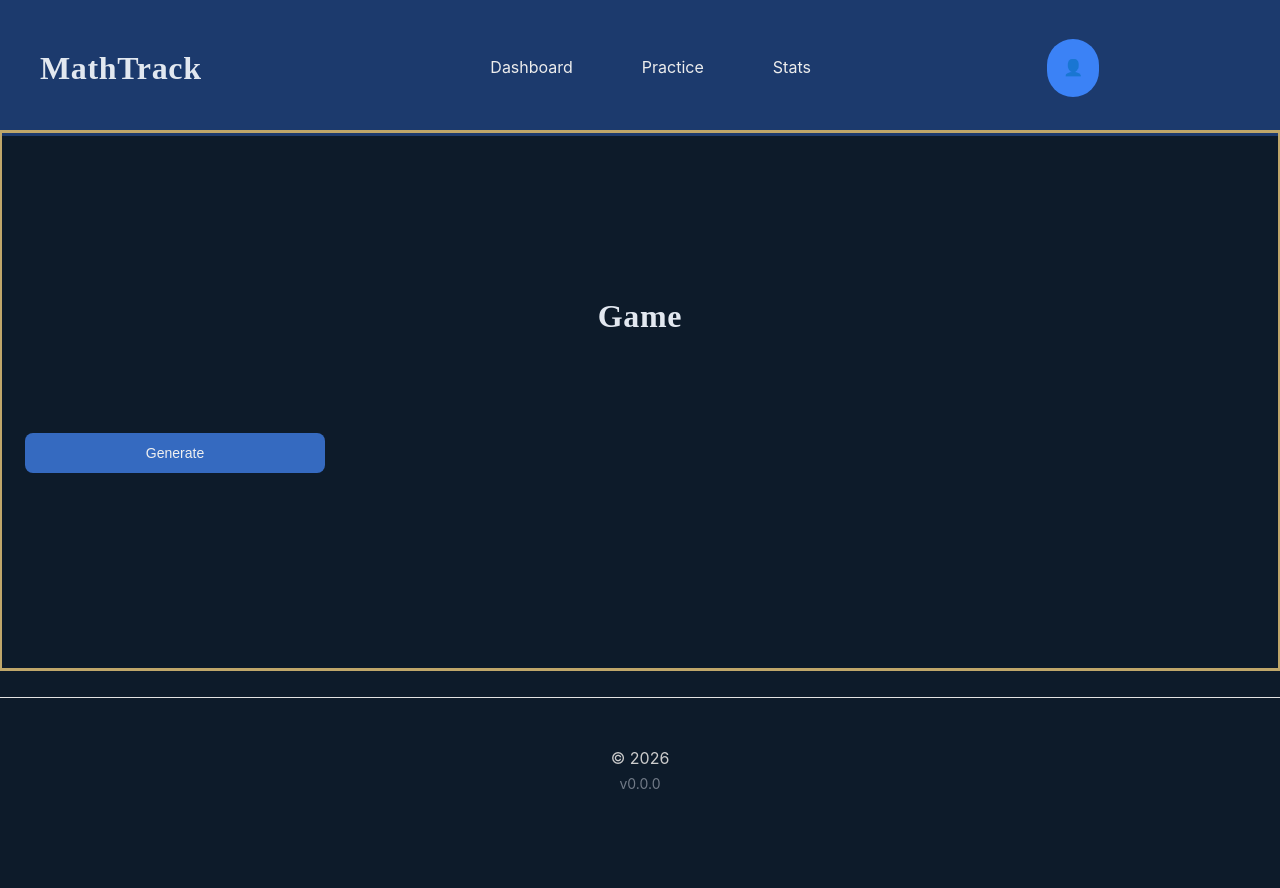
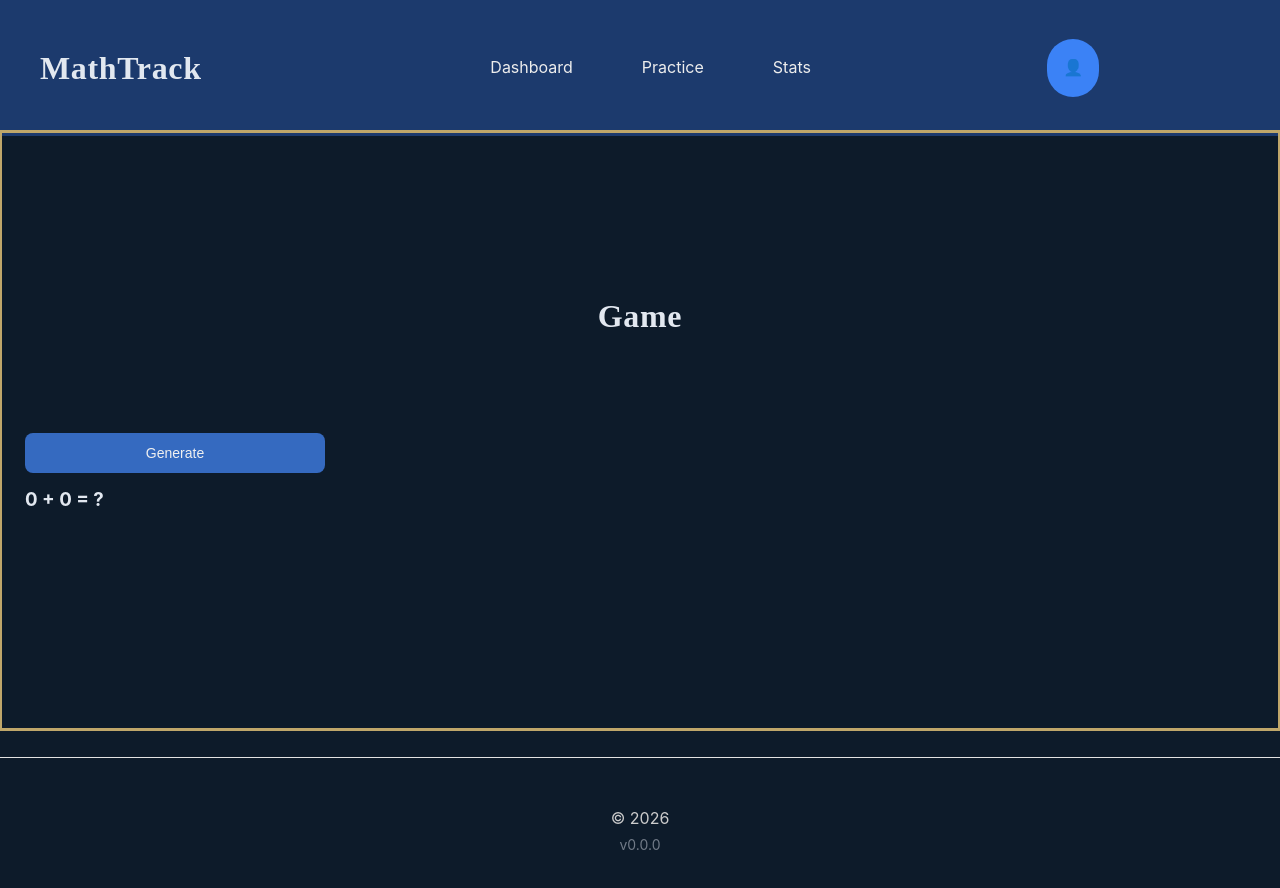
Before and after one commit to LuisDev912/EduMath-Track, a React (Vite) app in the folder frontend/: page /game in a window 1280 px wide. Shown: the top 888 px of the page. Before the commit the page ends 837 px from the top, so only its background shows below. Built offline with nearby package versions, Linux system fonts and the light colour scheme.

Commit message:
feat(Frontend): add basic HTML structure to OperationDisplay component

```diff
--- a/frontend/src/game/components/AnswerForm.tsx
+++ b/frontend/src/game/components/AnswerForm.tsx
@@ -1,4 +1,4 @@
-function AnswerForm() {
+function AnswerForm({}) {
 
 };
 
--- a/frontend/src/game/components/Game.tsx
+++ b/frontend/src/game/components/Game.tsx
@@ -32,6 +32,7 @@ function Game() {
     return (
         <section className="box">
             <GenerateOperation onGenerate={generateNumbers} />
+            <OperationDisplay firstNum={gameConfig.firstNumber} secondNum={gameConfig.secondNumber} />
 
             <Activity mode={result ? "visible" : "hidden"}>
                 <p>
--- a/frontend/src/game/components/OperationDisplay.tsx
+++ b/frontend/src/game/components/OperationDisplay.tsx
@@ -1,5 +1,10 @@
-function OperationDisplay() {
+type Numbers = {
+    firstNum: number;
+    secondNum: number;
+}
 
+function OperationDisplay({ firstNum, secondNum }: Numbers) {
+    return <h3>{firstNum} + {secondNum} = ?</h3>
 };
 
 export default OperationDisplay;
```
